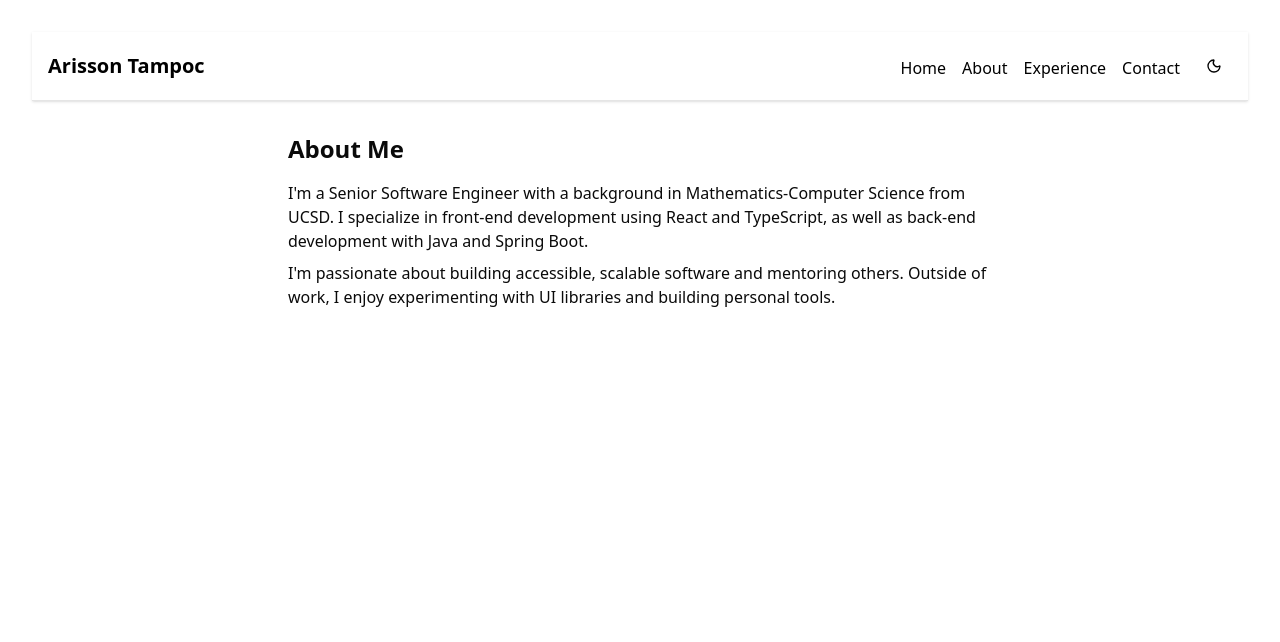
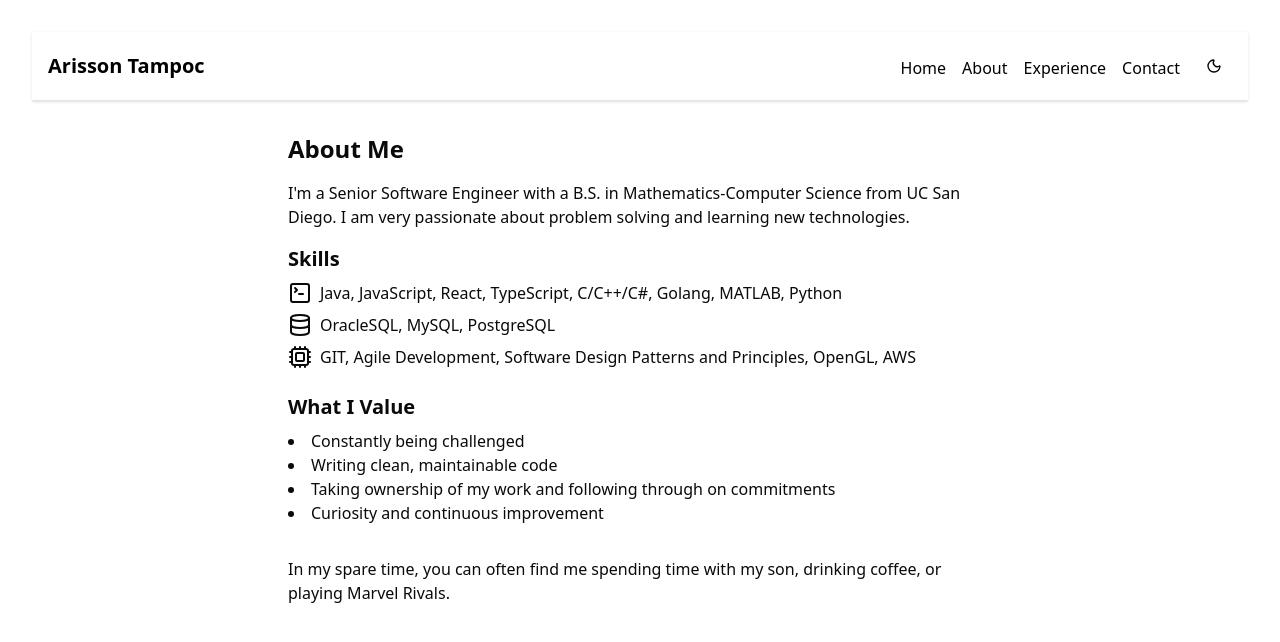
Before and after one commit to arissontampoc/arissontampoc.github.io, a React (Vite) app: page /about in a window 1280 px wide. Shown: the top 642 px of the page. Built offline with nearby package versions, Linux system fonts and the light colour scheme.

Commit message:
update about section

```diff
--- a/src/components/About.tsx
+++ b/src/components/About.tsx
@@ -1,12 +1,41 @@
+import { Cpu, Database, SquareTerminal } from "lucide-react";
+
 function About() {
   return (
     <div className="p-8 max-w-3xl mx-auto">
       <h2 className="text-2xl font-semibold mb-4">About Me</h2>
-      <p className="mb-2">
-        I'm a Senior Software Engineer with a background in Mathematics-Computer Science from UCSD. I specialize in front-end development using React and TypeScript, as well as back-end development with Java and Spring Boot.
+      <p className="mb-4">
+        I'm a Senior Software Engineer with a B.S. in Mathematics-Computer
+        Science from UC San Diego. I am very passionate about problem solving
+        and learning new technologies.
       </p>
-      <p>
-        I'm passionate about building accessible, scalable software and mentoring others. Outside of work, I enjoy experimenting with UI libraries and building personal tools.
+
+      <h3 className="text-xl font-semibold mb-2">Skills</h3>
+      <div className="flex items-center gap-2 mb-2">
+        <SquareTerminal size={24} /> Java, JavaScript, React, TypeScript,
+        C/C++/C#, Golang, MATLAB, Python
+      </div>
+
+      <div className="flex items-center gap-2 mb-2">
+        <Database size={24} /> OracleSQL, MySQL, PostgreSQL
+      </div>
+
+      <div className="flex items-center gap-2 mb-2">
+        <Cpu size={24} /> GIT, Agile Development, Software Design Patterns and
+        Principles, OpenGL, AWS
+      </div>
+
+      <h3 className="text-xl font-semibold mt-6 mb-2">What I Value</h3>
+      <ul className="list-disc list-inside">
+        <li>Constantly being challenged</li>
+        <li>Writing clean, maintainable code</li>
+        <li>Taking ownership of my work and following through on commitments</li>
+        <li>Curiosity and continuous improvement</li>
+      </ul>
+
+      <p className="mt-8">
+        In my spare time, you can often find me spending time with my son,
+        drinking coffee, or playing Marvel Rivals.
       </p>
     </div>
   );
```
